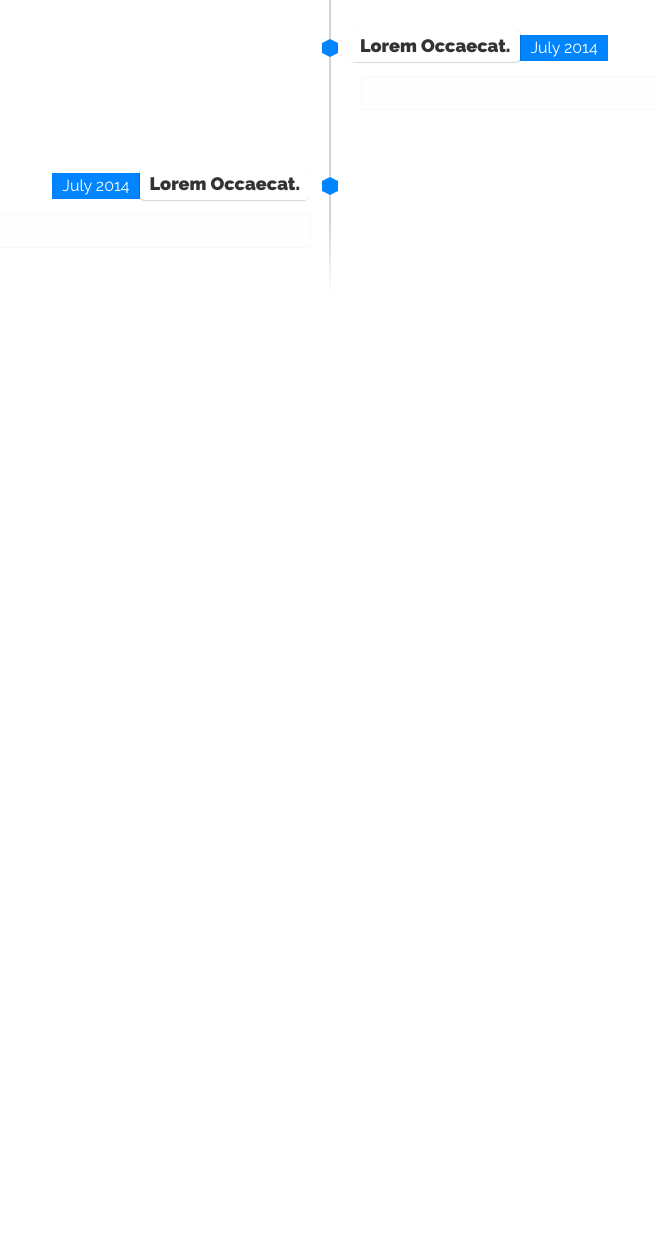
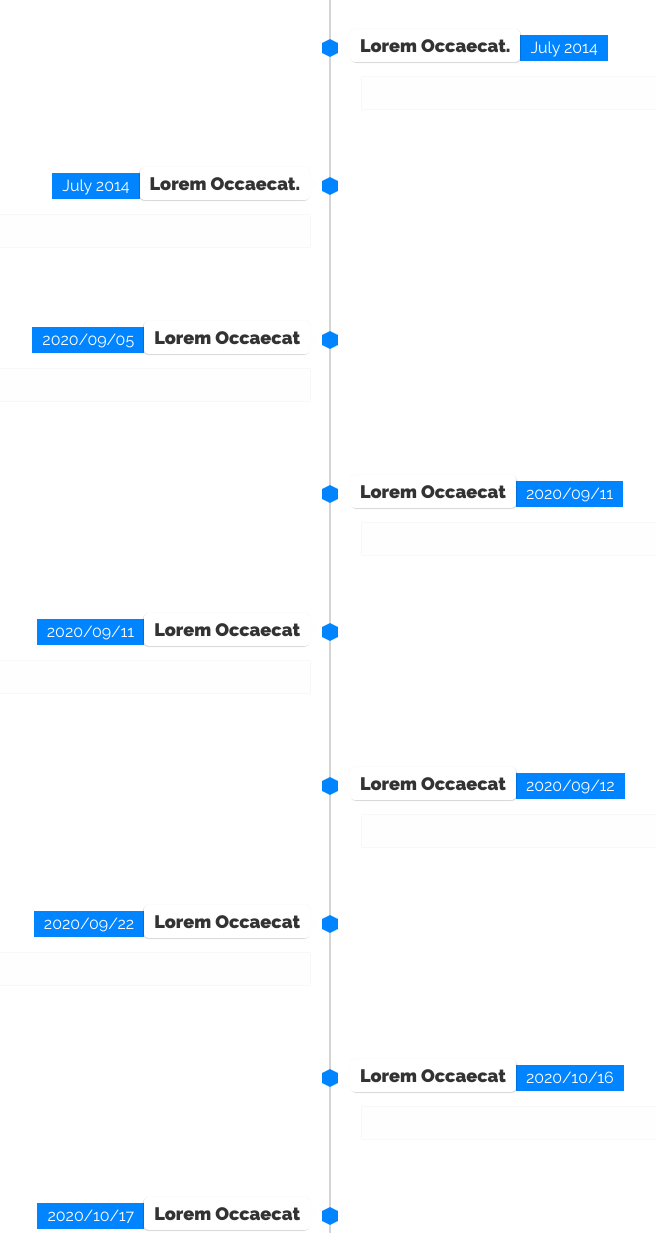
Before and after one commit to technologynoteniu/timeline, a plain HTML site: page index.html in a window 1280 px wide. Shown: the part 687-1920 px from the top of the page, without its empty margins (310-966 px from the left). Before the commit the page ends 990 px from the top, so only its background shows below. Drawn offline with nearby package versions, Linux system fonts and the light colour scheme.

Commit message:
add jquery

```diff
--- a/index.html
+++ b/index.html
@@ -6,8 +6,11 @@
     <meta name="viewport" content="width=device-width, initial-scale=1">
     <title>Timeline</title>
     <!-- load custom font -->
+    <script src="https://code.jquery.com/jquery-3.5.1.js" integrity="sha256-QWo7LDvxbWT2tbbQ97B53yJnYU3WhH/C8ycbRAkjPDc=" crossorigin="anonymous"></script>
     <link rel="stylesheet" href="https://fonts.googleapis.com/css?family=Lato:300,900">
     <link rel="stylesheet" type="text/css" href="style.css">
+    <script src="src/posts.js"></script>
+    <script src="src/index.js"></script>
     <!-- load icon font -->
     <script async defer crossorigin="anonymous" src="https://connect.facebook.net/en_US/sdk.js#xfbml=1&version=v9.0&appId=1390511594581802" nonce="obQ1utDP"></script>
     <div id="fb-root"></div>
--- /dev/null
+++ b/src/index.js
@@ -0,0 +1,10 @@
+$(document).ready(function(){
+    for (var i = 0; i < posts.length; i++) {
+        console.log(posts[i]);
+        if (i % 2 !== 0) {
+            $(".timeline").append('<li><div class="direction-r"><div class="flag-wrapper"><span class="hexa"></span><span class="flag">' + 'Lorem Occaecat' + '</span><span class="time-wrapper"><span class="time">' + posts[i].year + '</span></span></div><div class="desc"><div class="fb-post" data-href="' + posts[i].link + '" data-show-text="true" data-width="400"></div></div></div></li>');
+        } else {
+            $(".timeline").append('<li><div class="direction-l"><div class="flag-wrapper"><span class="hexa"></span><span class="flag">' + 'Lorem Occaecat' + '</span><span class="time-wrapper"><span class="time">' + posts[i].year + '</span></span></div><div class="desc"><div class="fb-post" data-href="' + posts[i].link + '" data-show-text="true" data-width="400"></div></div></div></li>');
+        }
+    }
+});
--- /dev/null
+++ b/src/posts.js
@@ -0,0 +1,92 @@
+var posts = [
+  {
+    "year": "2020/09/05",
+    "tags": "cicd",
+    "title": "GitOps Demo 及介紹",
+    "link": "https://www.facebook.com/technologynoteniu/posts/113756857125122"
+  },
+  {
+    "year": "2020/09/11",
+    "tags": "cicd",
+    "title": "GitOps 帶來的痛點與反思",
+    "link": "https://www.facebook.com/technologynoteniu/posts/118905326610275"
+  },
+  {
+    "year": "2020/09/11",
+    "tags": "cicd",
+    "title": "單體式架構 v.s 微服務架構",
+    "link": "https://www.facebook.com/technologynoteniu/posts/119240203243454"
+  },
+  {
+    "year": "2020/09/12",
+    "tags": "cicd",
+    "title": "Kubernetes CI/CD 工具雷達報告",
+    "link": "https://www.facebook.com/technologynoteniu/posts/119347956566012"
+  },
+  {
+    "year": "2020/09/22",
+    "tags": "cicd",
+    "title": "CI/CD 部署策略比較",
+    "link": "https://www.facebook.com/technologynoteniu/posts/133250015175806"
+  },
+  {
+    "year": "2020/10/16",
+    "tags": "cicd",
+    "title": "GitOps 到底解決了什麼問題",
+    "link": "https://www.facebook.com/technologynoteniu/posts/144275300739944"
+  },
+  {
+    "year": "2020/10/17",
+    "tags": "cicd",
+    "title": "什麼是 GitOps?",
+    "link": "https://www.facebook.com/technologynoteniu/posts/144729410694533"
+  },
+  {
+    "year": "2020/10/17",
+    "tags": "cicd",
+    "title": "淺談 GitOps 過往",
+    "link": "https://www.facebook.com/technologynoteniu/posts/145132500654224"
+  },
+  {
+    "year": "2020/10/18",
+    "tags": "cicd",
+    "title": "淺談 GitOps 過往",
+    "link": "https://www.facebook.com/technologynoteniu/posts/145132500654224"
+  },
+  {
+    "year": "2020/10/19",
+    "tags": "cicd",
+    "title": "GitOps 工具的選擇",
+    "link": "https://www.facebook.com/technologynoteniu/posts/145512047282936"
+  },
+  {
+    "year": "2020/10/20",
+    "tags": "cicd",
+    "title": "GitOps 實作上的挑戰",
+    "link": "https://www.facebook.com/technologynoteniu/posts/145888253911982"
+  },
+  {
+    "year": "2020/11/26",
+    "tags": "cicd",
+    "title": "GitOps 中如何做好 Secret Management",
+    "link": "https://www.facebook.com/technologynoteniu/posts/168101821690625"
+  },
+  {
+    "year": "2020/11/29",
+    "tags": "cicd",
+    "title": "使用 DORA 幫你的 DevOps 效率進行測量",
+    "link": "https://www.facebook.com/technologynoteniu/posts/170022318165242"
+  },
+  {
+    "year": "2020/11/30",
+    "tags": "cicd",
+    "title": "使用 CircleCI & ArgoCD 來幫 k8s 打造 GitOps",
+    "link": "https://www.facebook.com/technologynoteniu/posts/170963384737802"
+  },
+  {
+    "year": "2020/12/05",
+    "tags": "cicd",
+    "title": "使用 Flagger 幫你的應用程式導入金絲雀部署",
+    "link": "https://www.facebook.com/technologynoteniu/posts/176167600884047"
+  }
+];
```
